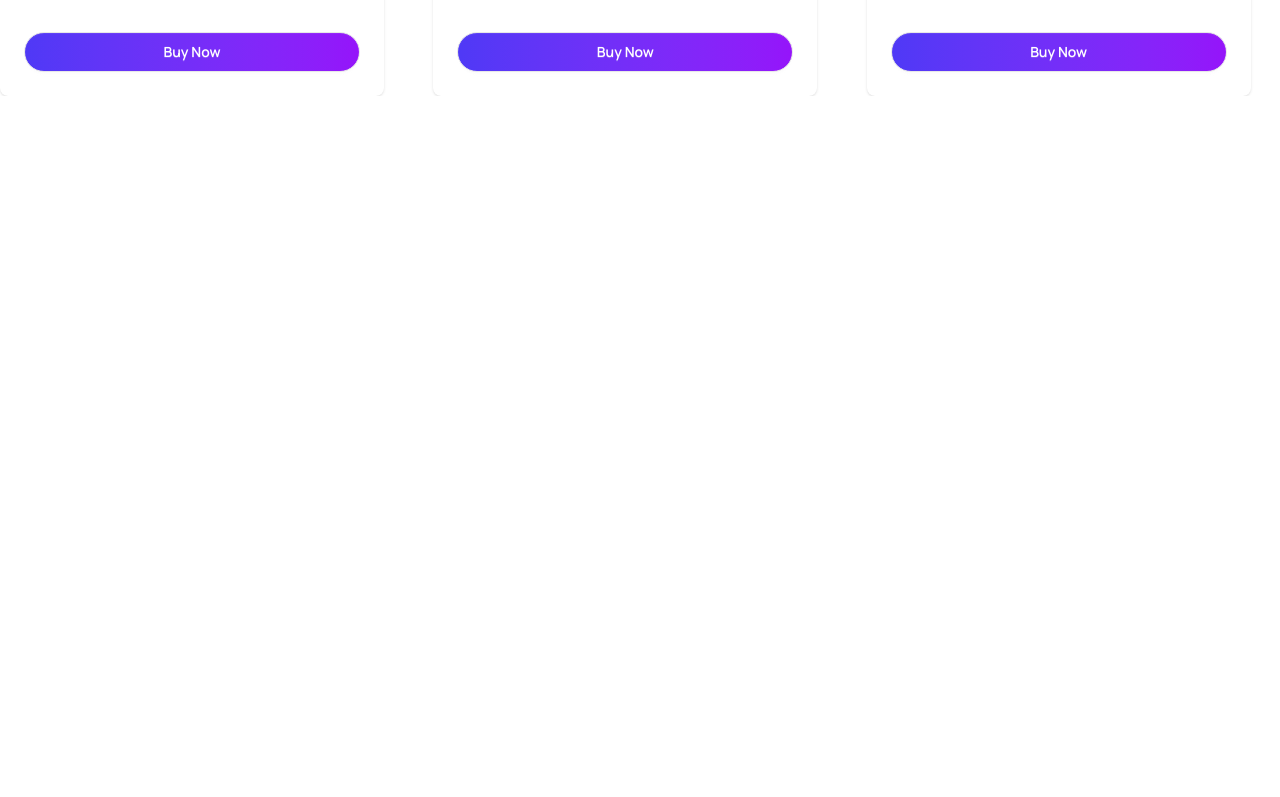
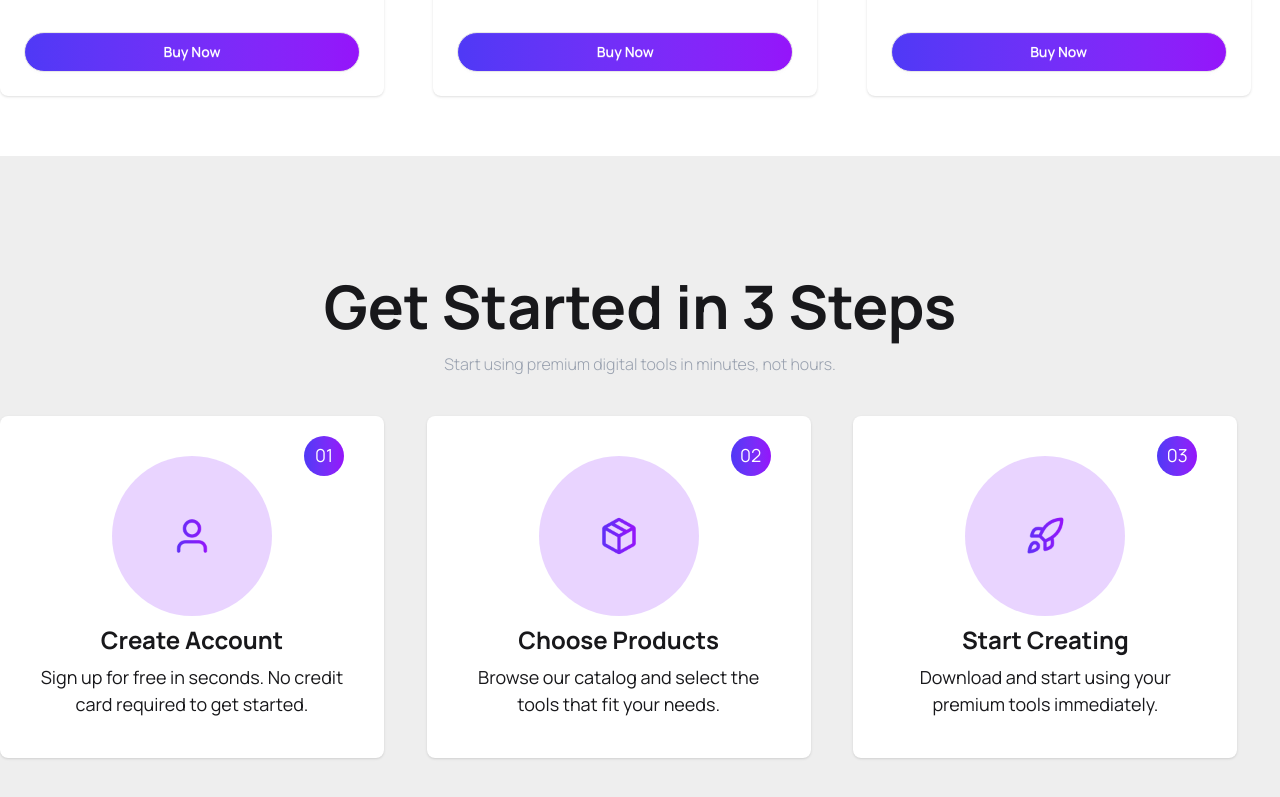
Before and after one commit to dev-bayzid/Digitools-platform, a React (Vite) app: page / in a window 1280 px wide. Shown: the part 2497-3294 px from the top of the page. Before the commit the page ends 2593 px from the top, so only its background shows below. Built offline with nearby package versions, Linux system fonts and the light colour scheme.

Commit message:
complete the banner cart properly

```diff
--- a/src/App.jsx
+++ b/src/App.jsx
@@ -1,4 +1,5 @@
 import "./App.css";
+import BannerCart from "./components/BannerCart/BannerCart";
 import BannerInfo from "./components/BannerInfo/BannerInfo";
 
 import HeroSection from "./components/HeroSection/HeroSection";
@@ -13,6 +14,7 @@ function App() {
       <HeroSection></HeroSection>
       <BannerInfo></BannerInfo>
       <PricingTools></PricingTools>
+      <BannerCart></BannerCart>
 
     </>
   );
--- /dev/null
+++ b/src/components/BannerCart/BannerCart.jsx
@@ -0,0 +1,70 @@
+import user from "../../assets/user.png";
+import product from "../../assets/package.png"
+import rocket from "../../assets/rocket.png"
+
+const BannerCart = () => {
+  return (
+    <div className="text-center py-30  mt-15 bg-base-300">
+      <div className="space-y-4">
+        <h1 className="text-6xl font-bold">Get Started in 3 Steps</h1>
+        <p className="text-gray-400 font-light">
+          Start using premium digital tools in minutes, not hours.
+        </p>
+      </div>
+      {/* banner cart */}
+      <div className="grid md:grid-cols-2 lg:grid-cols-3 container mx-auto mt-10">
+        <div className="flex justify-between items-center container mx-auto">
+          <div className="card w-96 bg-base-100 card-xl shadow-sm">
+            <div className="relative card-body">
+              <div className="absolute top-5 right-10 rounded-full text-white w-10 h-10 bg-linear-to-l from-[#9514FA] to-[#4F39F6] flex justify-center items-center">
+                <p className="">01</p>
+              </div>
+              <div className="rounded-full bg-purple-200 h-40 w-40 flex justify-center items-center mx-auto">
+                <img className="w-10 h-10" src={user} alt="" />
+              </div>
+              <h2 className="text-2xl font-bold text-center">Create Account</h2>
+              <p>
+                Sign up for free in seconds. No credit card required to get
+                started.
+              </p>
+            </div>
+          </div>
+        </div>
+        <div className="flex justify-between items-center container mx-auto">
+          <div className="card w-96 bg-base-100 card-xl shadow-sm">
+            <div className="relative card-body">
+              <div className="absolute top-5 right-10 rounded-full text-white w-10 h-10 bg-linear-to-l from-[#9514FA] to-[#4F39F6] flex justify-center items-center">
+                <p className="">02</p>
+              </div>
+              <div className="rounded-full bg-purple-200 h-40 w-40 flex justify-center items-center mx-auto">
+                <img className="w-10 h-10" src={product} alt="" />
+              </div>
+              <h2 className="text-2xl font-bold text-center">
+                Choose Products
+              </h2>
+              <p>
+                Browse our catalog and select the tools that fit your needs.
+              </p>
+            </div>
+          </div>
+        </div>
+        <div className="flex justify-between items-center container mx-auto">
+          <div className="card w-96 bg-base-100 card-xl shadow-sm">
+            <div className="relative card-body">
+              <div className="absolute top-5 right-10 rounded-full text-white w-10 h-10 bg-linear-to-l from-[#9514FA] to-[#4F39F6] flex justify-center items-center">
+                <p className="">03</p>
+              </div>
+              <div className="rounded-full bg-purple-200 h-40 w-40 flex justify-center items-center mx-auto">
+                <img className="w-10 h-10" src={rocket} alt="" />
+              </div>
+              <h2 className="text-2xl font-bold text-center">Start Creating</h2>
+              <p>Download and start using your premium tools immediately.</p>
+            </div>
+          </div>
+        </div>
+      </div>
+    </div>
+  );
+};
+
+export default BannerCart;
--- a/src/components/PricingInfo/PricingCard/Card.jsx
+++ b/src/components/PricingInfo/PricingCard/Card.jsx
@@ -1,10 +1,9 @@
 const Card = ({ price }) => {
   console.log(price);
-  const {name, tag, description, features, img,period, tagType} = price;
+  const { name, tag, description, features, img, period } = price;
   return (
     <div className="card w-96 bg-base-100 shadow-sm">
       <div className="card-body">
-
         <div className="flex justify-between">
           <img src={img} alt="" />
           <span className={``}>{tag}</span>
@@ -12,12 +11,14 @@ const Card = ({ price }) => {
         <div className="space-y-3">
           <h2 className="text-xl font-bold">{name}</h2>
           <p>{description}</p>
-          <p className="text-xl font-bold">{price.price} <span className="text-gray-500 text-[15px]">/{period}</span></p>
+          <p className="text-xl font-bold">
+            {price.price}{" "}
+            <span className="text-gray-500 text-[15px]">/{period}</span>
+          </p>
         </div>
         <ul className="mt-6 flex flex-col gap-2 text-xs">
-
-          {
-            features.map(feature => <li>
+          {features.map((feature) => (
+            <li>
               <svg
                 xmlns="http://www.w3.org/2000/svg"
                 className="size-4 me-2 inline-block text-success"
@@ -33,12 +34,13 @@ const Card = ({ price }) => {
                 />
               </svg>
               <span>{feature}</span>
-          </li>)
-          }
-
+            </li>
+          ))}
         </ul>
         <div className="mt-6">
-          <button className="btn bg-linear-to-l from-[#9514FA] to-[#4F39F6] rounded-3xl text-white w-full">Buy Now</button>
+          <button className="btn bg-linear-to-l from-[#9514FA] to-[#4F39F6] rounded-3xl text-white w-full">
+            Buy Now
+          </button>
         </div>
       </div>
     </div>
```
Lines whose indentation alone changed are shown as unchanged.
